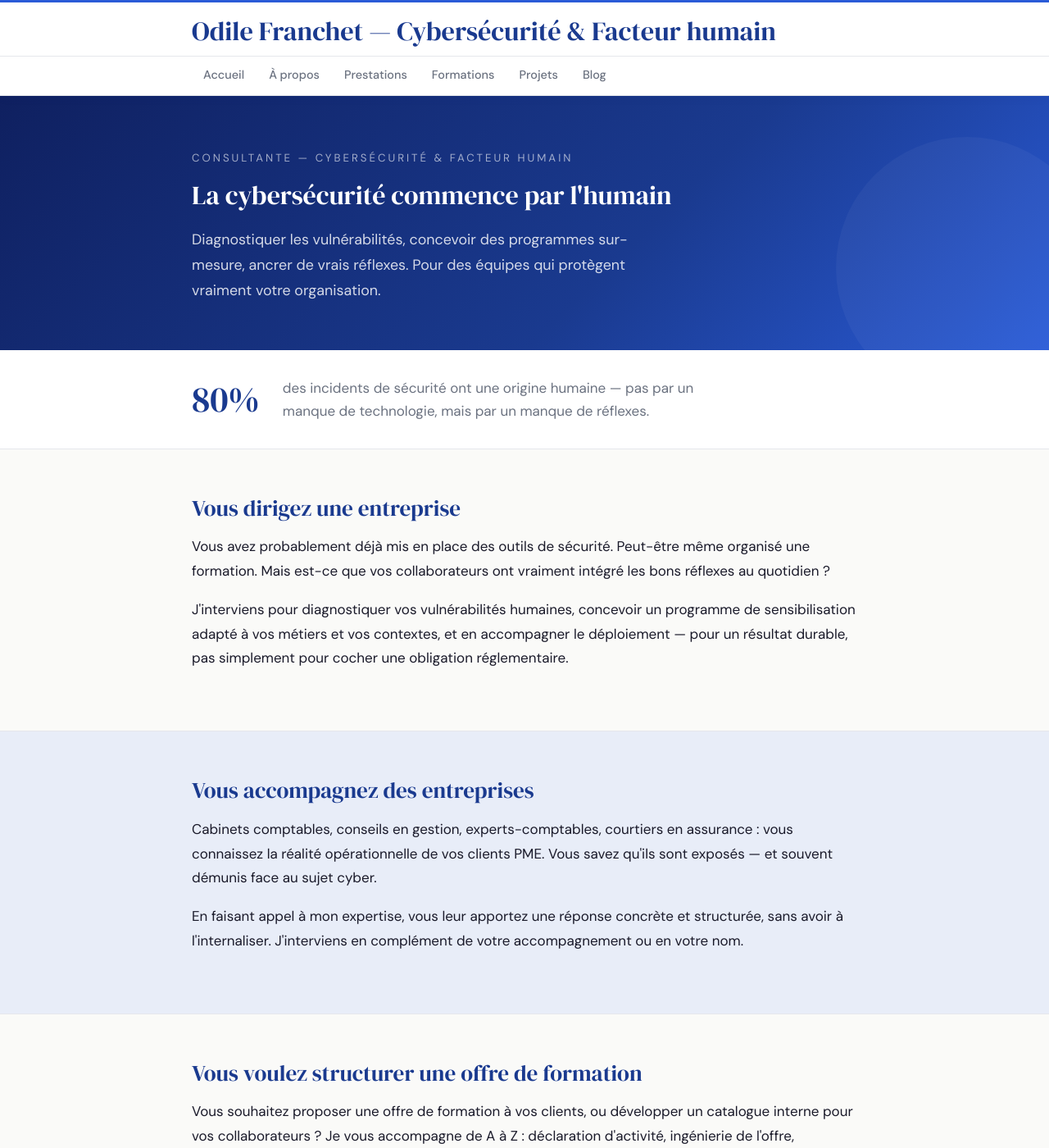
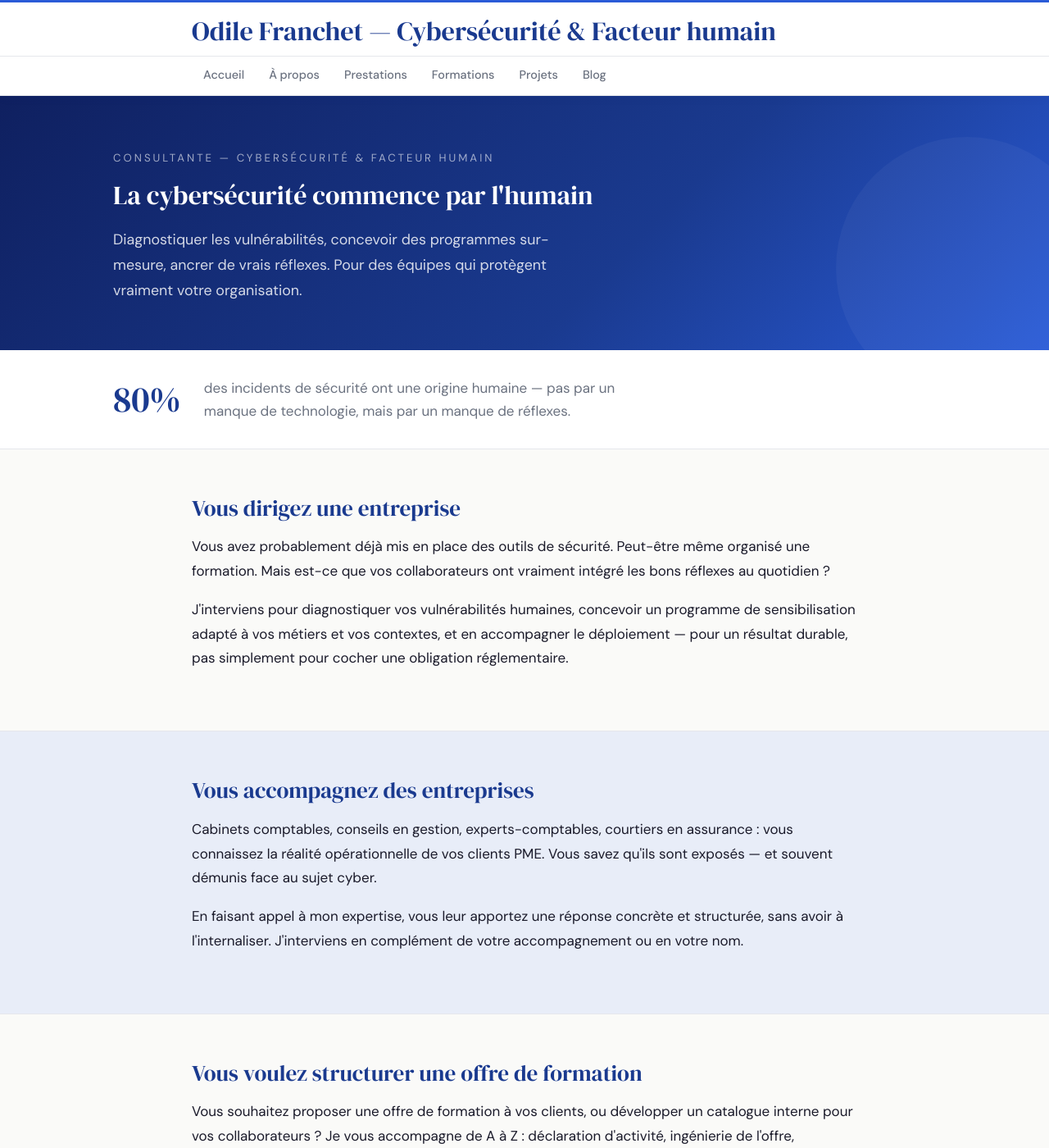
Before and after one commit to ofranchet73/ofranchet73.github.io, a Jekyll site: the page built from index.md, in a window 1280 px wide and 1400 px high. Shown: the whole window at 82% size. Built offline with Jekyll 4.4.1, drawn with Linux system fonts in a browser that asks for light colours.

Commit message:
Update style.css

```diff
--- a/assets/css/style.css
+++ b/assets/css/style.css
@@ -232,9 +232,9 @@ img { max-width: 100%; height: auto; }
 }
 
 .hero-inner {
-  max-width: var(--max-width);
+  max-width: 1100px;
   margin: 0 auto;
-  padding: 0 24px;
+  padding: 0 48px;
   position: relative;
   z-index: 1;
 }
@@ -274,9 +274,9 @@ img { max-width: 100%; height: auto; }
 }
 
 .stat-band-inner {
-  max-width: var(--max-width);
+  max-width: 1100px;
   margin: 0 auto;
-  padding: 0 24px;
+  padding: 0 48px;
   display: flex;
   align-items: center;
   gap: 28px;
```
